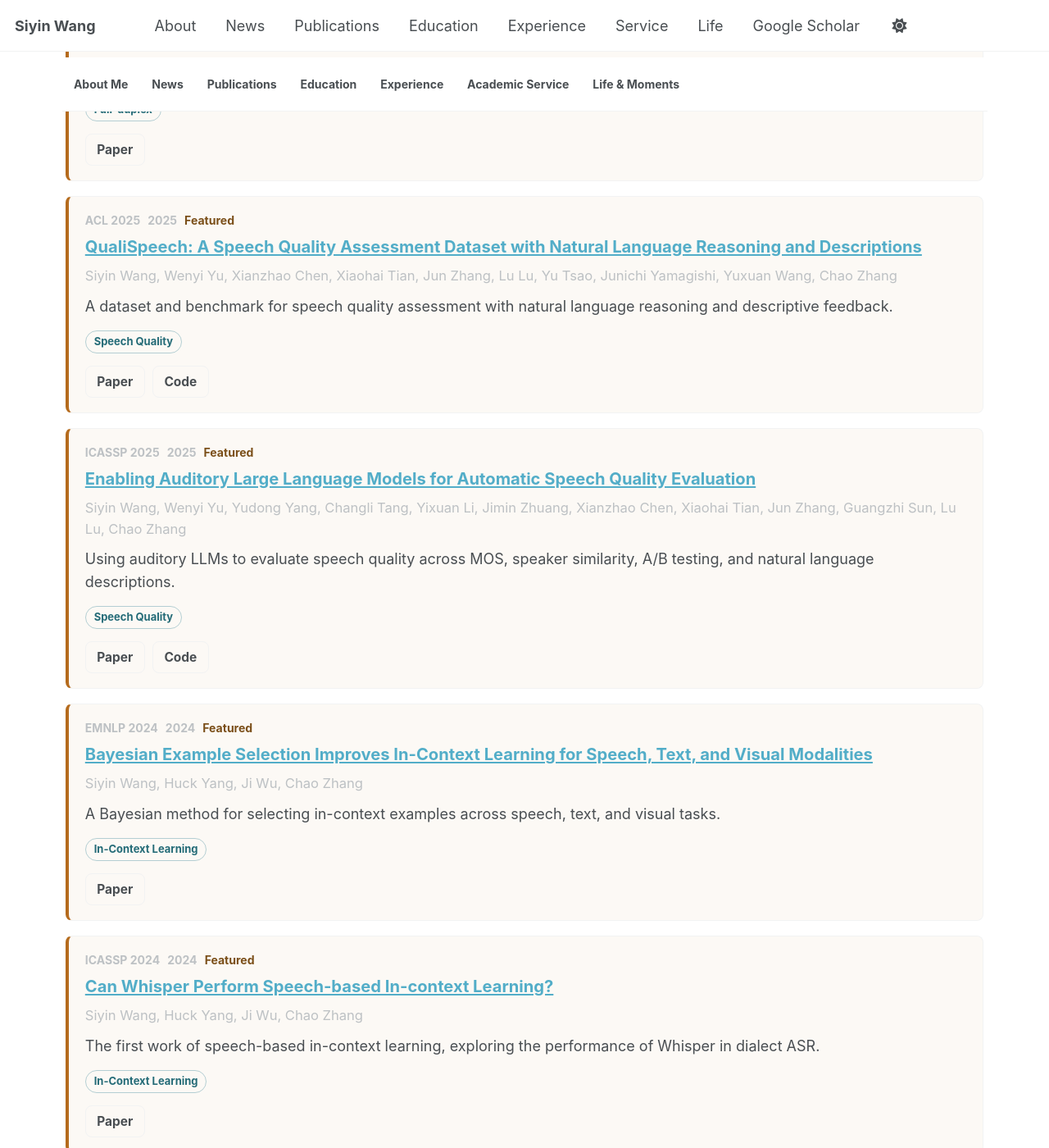
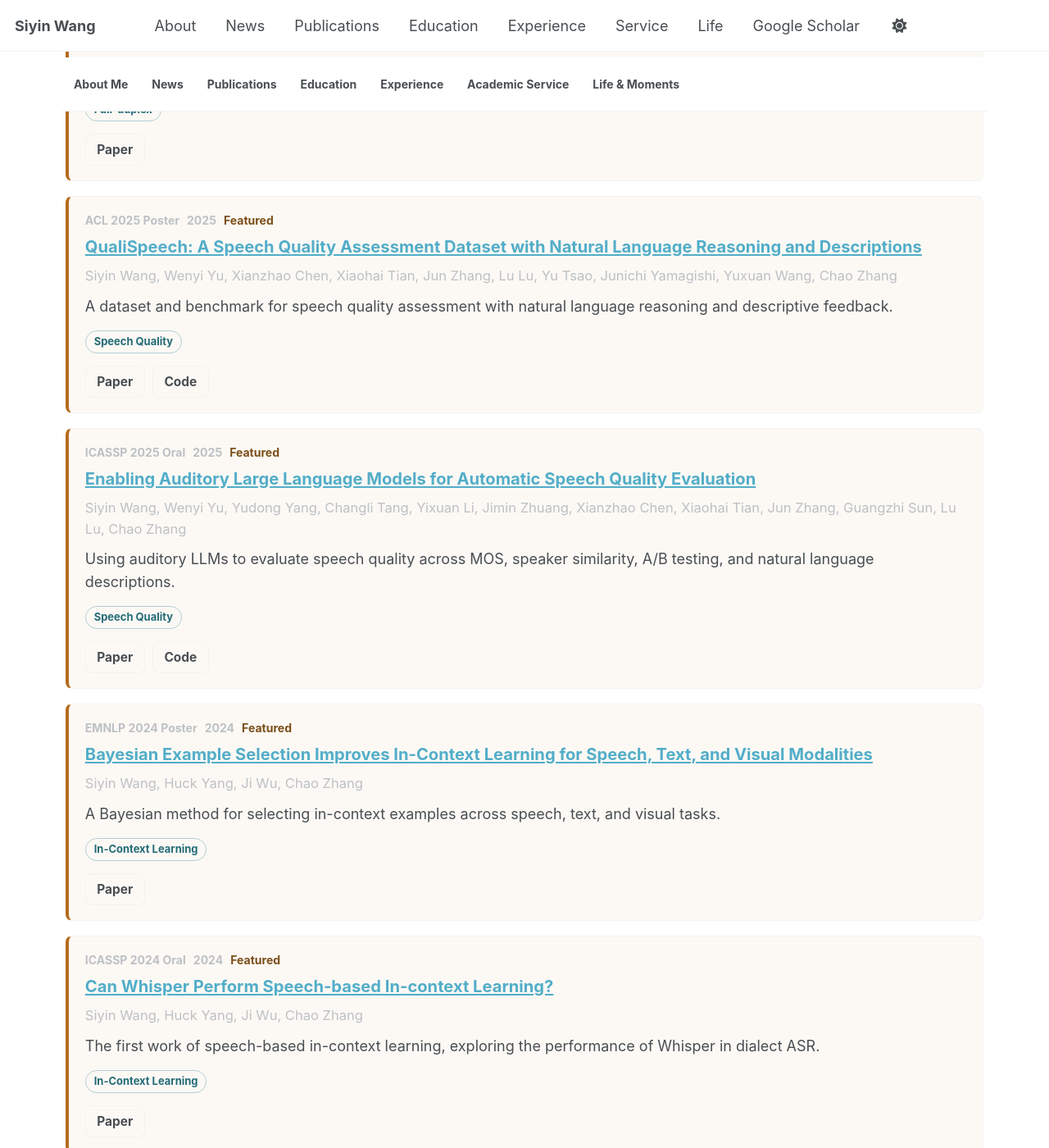
Before and after one commit to chan-ming/siyin519.github.io, a Jekyll site: the page built from _pages/about.md, in a window 1280 px wide and 1400 px high, scrolled down 2255 px. Shown: the whole window at 82% size. Built offline with Jekyll 4.4.1, drawn with Linux system fonts in a browser that asks for light colours; a script that is not in the unit is left out.

Commit message:
refine_20260601_ver8

```diff
--- a/_data/homepage.json
+++ b/_data/homepage.json
@@ -146,7 +146,7 @@
     {
       "title": "Speech-Audio Compositional Attacks on Multimodal LLMs and Their Mitigation with SALMONN-Guard",
       "authors": "Yudong Yang, Xuezhen Zhang, Zhifeng Han, Siyin Wang, Jimin Zhuang, Zengrui Jin, Jing Shao, Guangzhi Sun, Chao Zhang",
-      "venue": "ICML 2026",
+      "venue": "ICML 2026 Poster",
       "year": "2026",
       "summary": "A study of compositional speech-audio attacks and mitigation strategies for multimodal LLMs.",
       "url": "https://arxiv.org/pdf/2511.10222",
@@ -172,7 +172,7 @@
     {
       "title": "QualiSpeech: A Speech Quality Assessment Dataset with Natural Language Reasoning and Descriptions",
       "authors": "Siyin Wang, Wenyi Yu, Xianzhao Chen, Xiaohai Tian, Jun Zhang, Lu Lu, Yu Tsao, Junichi Yamagishi, Yuxuan Wang, Chao Zhang",
-      "venue": "ACL 2025",
+      "venue": "ACL 2025 Poster",
       "year": "2025",
       "summary": "A dataset and benchmark for speech quality assessment with natural language reasoning and descriptive feedback.",
       "url": "https://arxiv.org/pdf/2503.20290",
@@ -185,7 +185,7 @@
     {
       "title": "Audio Large Language Models Can Be Descriptive Speech Quality Evaluators",
       "authors": "Chen Chen, Yuchen Hu, Siyin Wang, Helin Wang, Zhehuai Chen, Chao Zhang, Chao-Han Huck Yang, Eng Siong Chng",
-      "venue": "ICLR 2025",
+      "venue": "ICLR 2025 Poster",
       "year": "2025",
       "summary": "A study showing how audio LLMs can produce descriptive and human-aligned speech quality evaluations.",
       "url": "https://arxiv.org/pdf/2501.17202",
@@ -198,7 +198,7 @@
     {
       "title": "Enabling Auditory Large Language Models for Automatic Speech Quality Evaluation",
       "authors": "Siyin Wang, Wenyi Yu, Yudong Yang, Changli Tang, Yixuan Li, Jimin Zhuang, Xianzhao Chen, Xiaohai Tian, Jun Zhang, Guangzhi Sun, Lu Lu, Chao Zhang",
-      "venue": "ICASSP 2025",
+      "venue": "ICASSP 2025 Oral",
       "year": "2025",
       "summary": "Using auditory LLMs to evaluate speech quality across MOS, speaker similarity, A/B testing, and natural language descriptions.",
       "url": "https://arxiv.org/pdf/2409.16644",
@@ -224,7 +224,7 @@
     {
       "title": "Bayesian Example Selection Improves In-Context Learning for Speech, Text, and Visual Modalities",
       "authors": "Siyin Wang, Huck Yang, Ji Wu, Chao Zhang",
-      "venue": "EMNLP 2024",
+      "venue": "EMNLP 2024 Poster",
       "year": "2024",
       "summary": "A Bayesian method for selecting in-context examples across speech, text, and visual tasks.",
       "url": "https://arxiv.org/pdf/2404.14716",
@@ -237,7 +237,7 @@
     {
       "title": "Can Whisper Perform Speech-based In-context Learning?",
       "authors": "Siyin Wang, Huck Yang, Ji Wu, Chao Zhang",
-      "venue": "ICASSP 2024",
+      "venue": "ICASSP 2024 Oral",
       "year": "2024",
       "summary": "The first work of speech-based in-context learning, exploring the performance of Whisper in dialect ASR.",
       "url": "https://arxiv.org/pdf/2309.07081",
```
